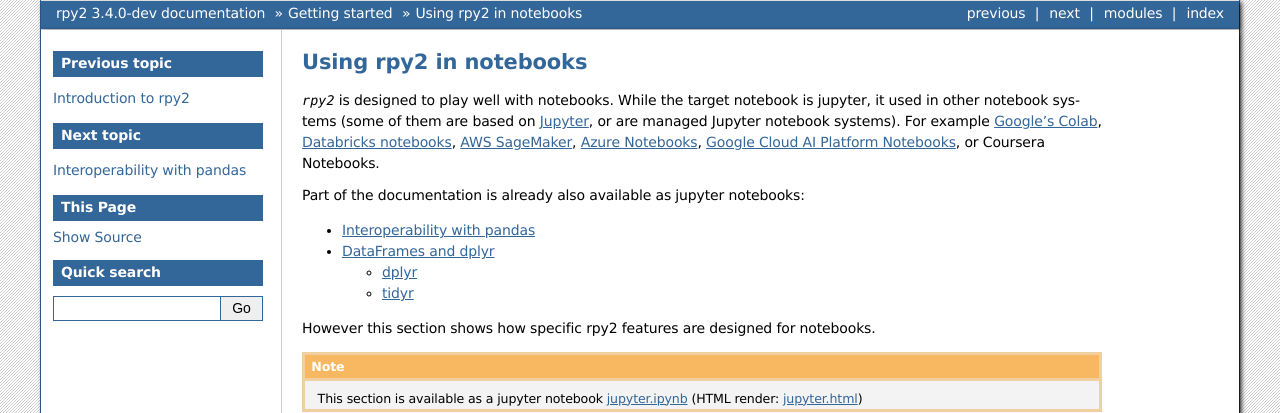
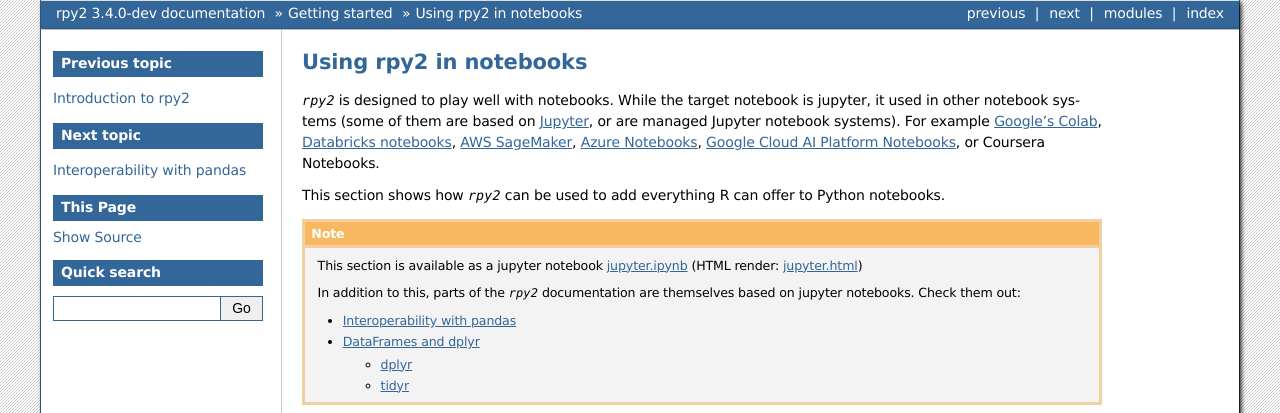
Before and after one commit to rpy2/rpy2, a Sphinx documentation site: the page built from doc/notebooks.rst, in a window 1280 px wide, cut to the strip 0-413 px from the top of the page. Built offline with Sphinx 7.4.7, drawn with Linux system fonts in a browser that asks for light colours; pages that are not in the unit, such as notebooks, are missing from menus.

Commit message:
Move link various Jupyter notebooks in the doc.

```diff
--- a/doc/notebooks.rst
+++ b/doc/notebooks.rst
@@ -16,16 +16,8 @@ For example `Google's Colab`_,
 .. _`Azure Notebooks`: https://notebooks.azure.com/
 .. _`Google Cloud AI Platform Notebooks`: https://cloud.google.com/ai-platform-notebooks
 
-Part of the documentation is already also available as jupyter notebooks:
-
-.. toctree::
-   :maxdepth: 2
-
-   pandas
-   lib_dplyr
-
-
-However this section shows how specific rpy2 features are designed for notebooks.
+This section shows how `rpy2` can be used to add everything R can offer
+to Python notebooks.
 
 .. note::
 
@@ -34,4 +26,15 @@ However this section shows how specific rpy2 features are designed for notebooks
    .. _jupyter.ipynb: _static/notebooks/jupyter.ipynb
    .. _jupyter.html: _static/notebooks/jupyter.html
 
+   In addition to this, parts of the `rpy2` documentation are themselves
+   based on jupyter notebooks. Check them out:
+
+   .. toctree::
+      :maxdepth: 2
+
+      pandas
+      lib_dplyr
+
+
+
 .. include:: generated_rst/jupyter.rst
```
